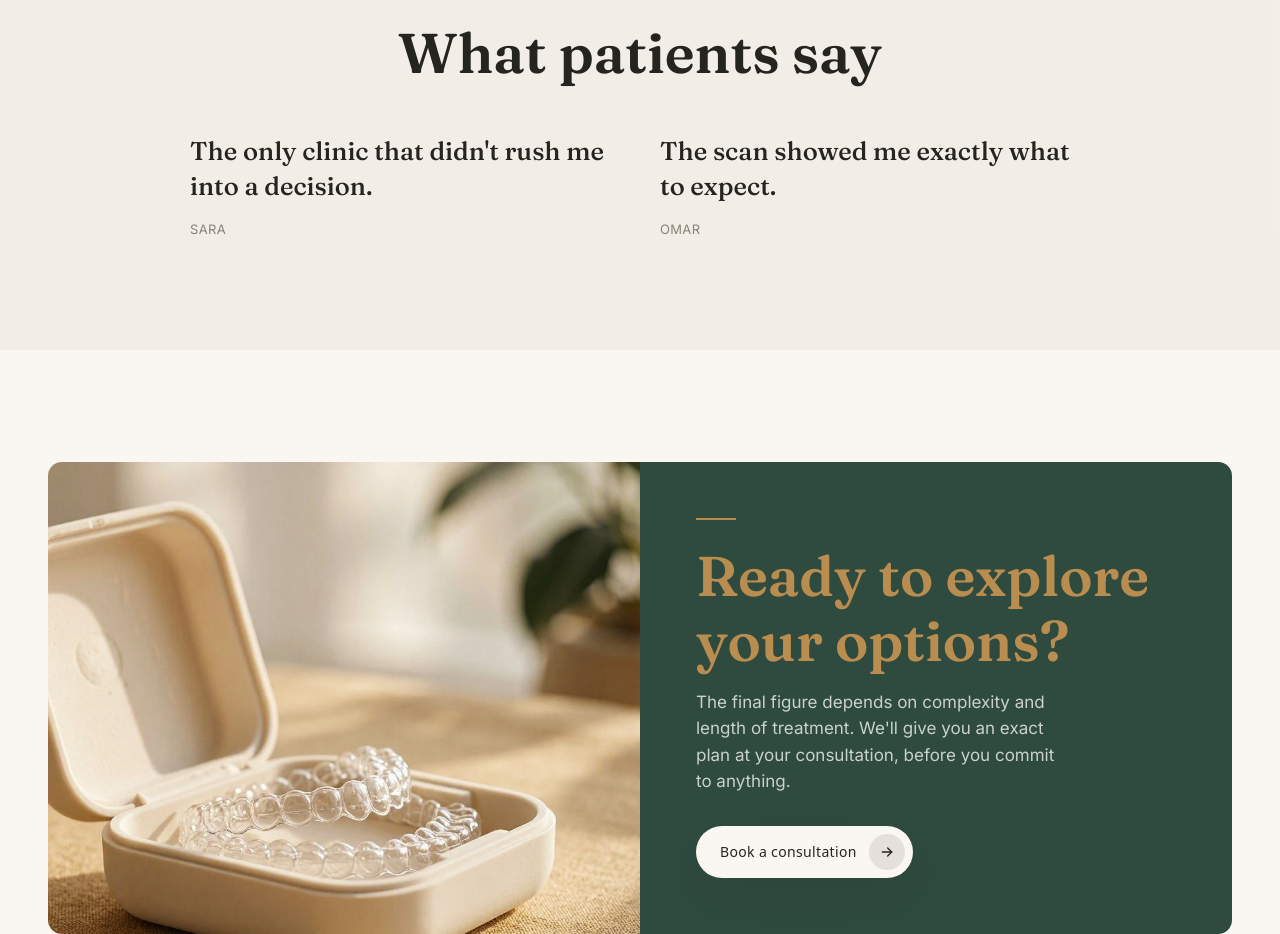
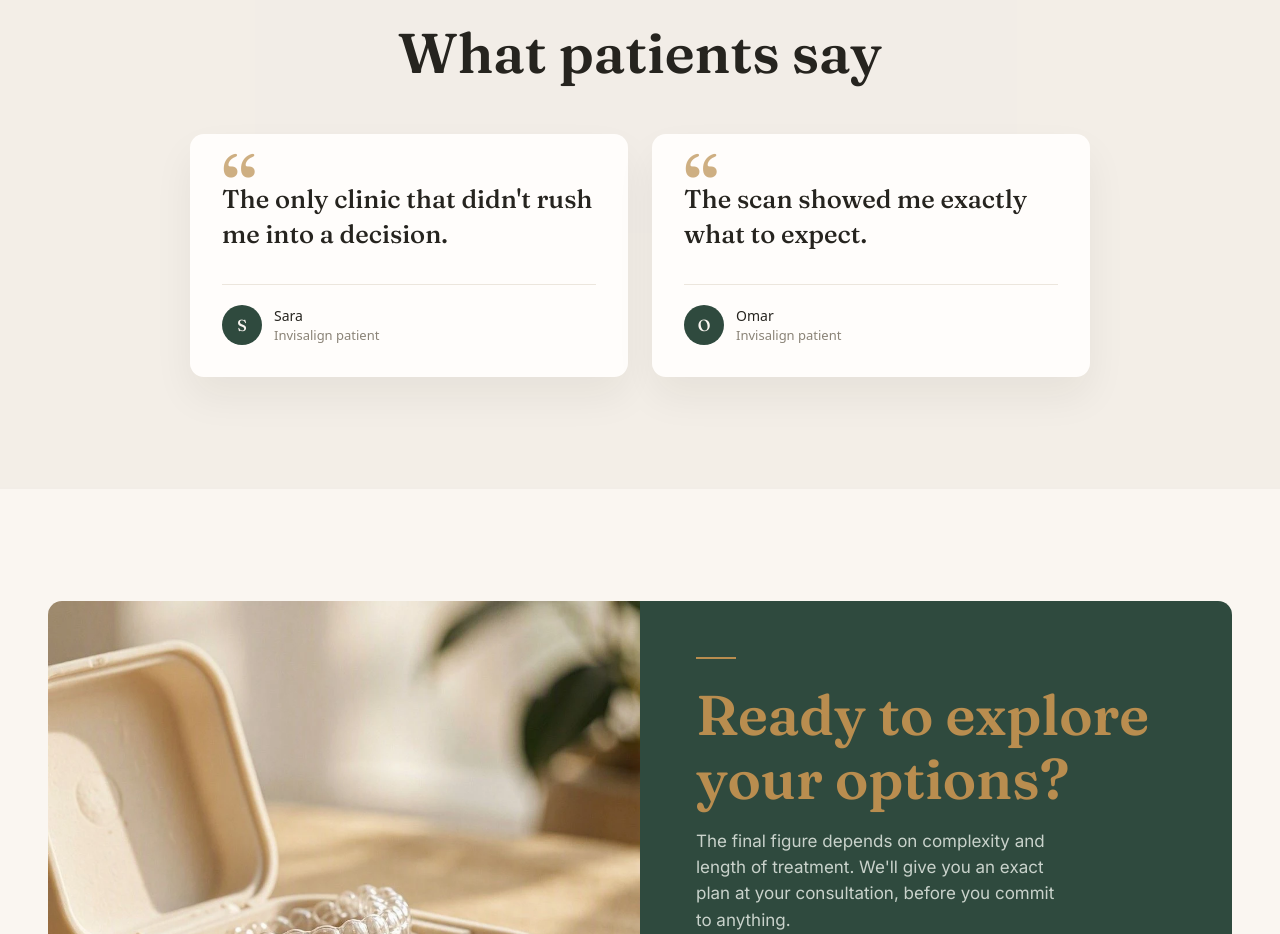
Before and after one commit to SadafNemani/noor-dental-studio, a Next.js app: page /en/your-care/invisalign in a window 1280 px wide. Shown: the part 6880-7814 px from the top of the page. Built offline with nearby package versions, Linux system fonts and the light colour scheme; a web font is replaced by a local one.

Commit message:
style: redesigned testimonials

```diff
--- a/src/app/[locale]/your-care/invisalign/page.tsx
+++ b/src/app/[locale]/your-care/invisalign/page.tsx
@@ -121,17 +121,39 @@ export default async function InvisalignPage() {
               {t("testimonials.heading")}
             </Heading>
           </Arrive>
-          <div className="mx-auto grid max-w-225 grid-cols-1 gap-10 md:grid-cols-2">
-            {(["sara", "omar"] as const).map((key, i) => (
-              <Arrive key={key} delay={i * 0.1}>
-                <p className="font-heading text-h3 text-charcoal mb-4 leading-snug">
-                  {t(`testimonials.${key}.quote`)}
-                </p>
-                <Text muted className="text-label tracking-wide uppercase">
-                  {t(`testimonials.${key}.name`)}
-                </Text>
-              </Arrive>
-            ))}
+          <div className="mx-auto grid max-w-225 grid-cols-1 gap-6 md:grid-cols-2">
+            {(["sara", "omar"] as const).map((key, i) => {
+              const name = t(`testimonials.${key}.name`);
+              return (
+                <Arrive key={key} delay={i * 0.1}>
+                  <figure className="rounded-card shadow-soft relative h-full bg-white p-8 pt-12">
+                    <span
+                      aria-hidden="true"
+                      className="font-heading text-gold/70 absolute inset-s-6 top-3 text-[5rem] leading-none"
+                    >
+                      “
+                    </span>
+                    <blockquote className="font-heading text-h3 text-charcoal mb-8 leading-snug">
+                      {t(`testimonials.${key}.quote`)}
+                    </blockquote>
+                    <figcaption className="border-sand flex items-center gap-3 border-t pt-5">
+                      <span
+                        aria-hidden="true"
+                        className="bg-pine font-heading text-ivory flex h-10 w-10 items-center justify-center rounded-full"
+                      >
+                        {name.charAt(0)}
+                      </span>
+                      <span>
+                        <span className="text-charcoal block text-sm font-medium">{name}</span>
+                        <span className="text-label text-stone block">
+                          {t(`testimonials.${key}.role`)}
+                        </span>
+                      </span>
+                    </figcaption>
+                  </figure>
+                </Arrive>
+              );
+            })}
           </div>
         </Container>
       </section>
```
